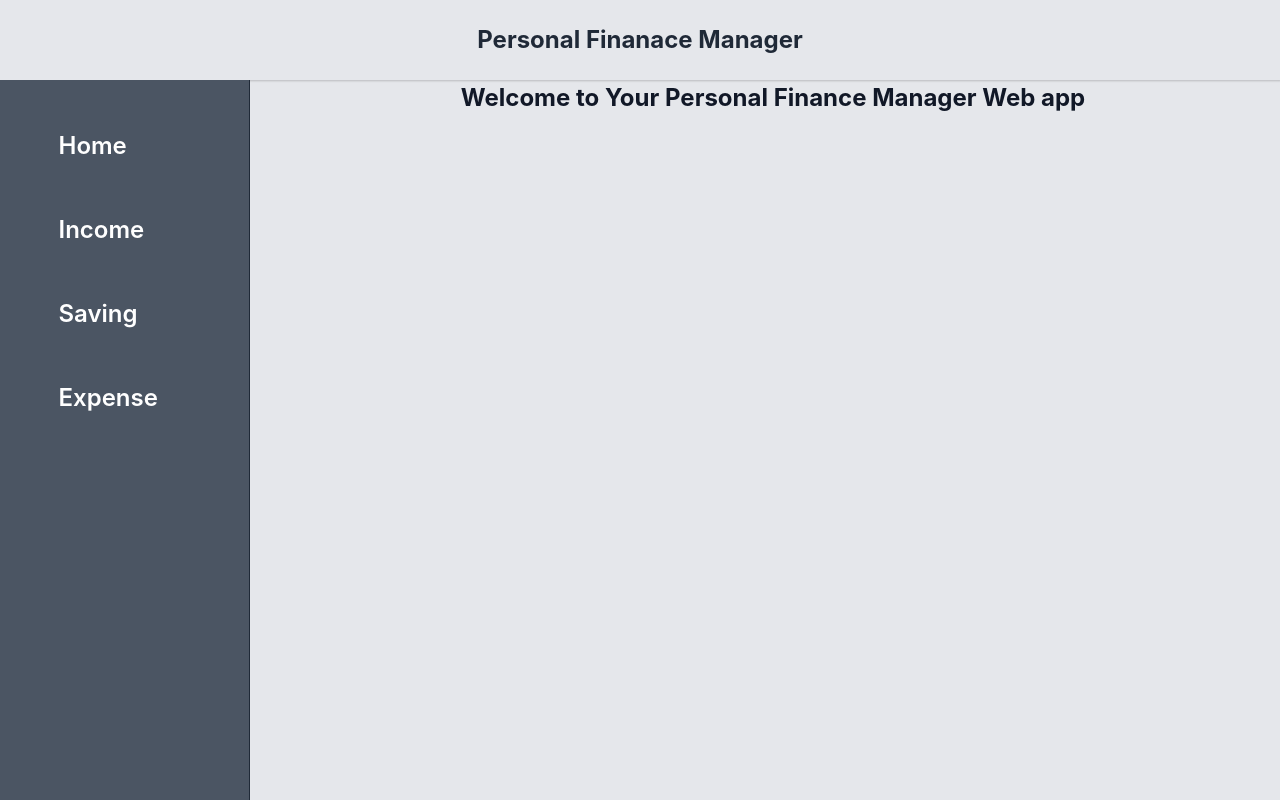
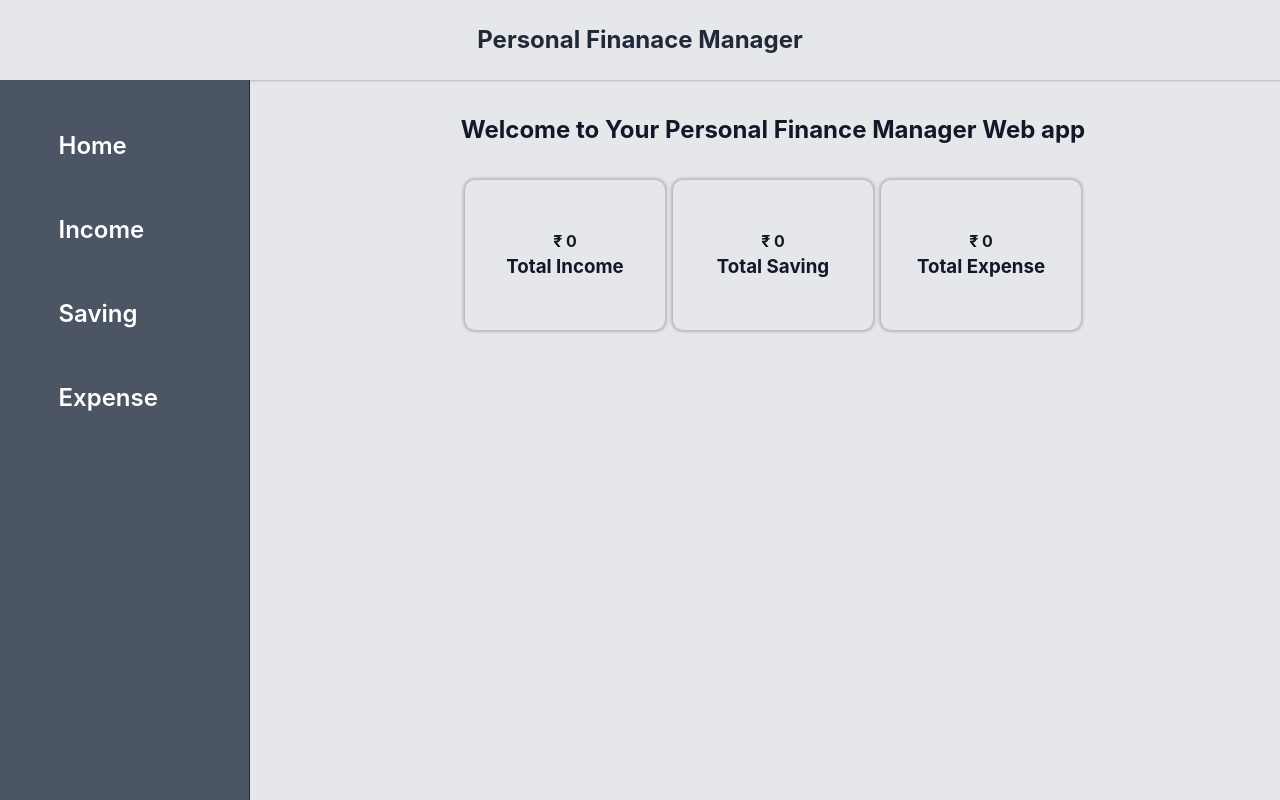
Before and after one commit to Sonualam-bot/finance-manager, a React (Vite) app in the folder finance-manager/: page / in a window 1280 px wide. Built offline with nearby package versions, Linux system fonts and the light colour scheme; no server answers.

Commit message:
added homepage

```diff
--- a/finance-manager/src/Css/Homepage.css
+++ b/finance-manager/src/Css/Homepage.css
@@ -1,4 +1,34 @@
 .homepage{
-    margin: 0 auto;
+    /* margin: 0 auto; */
+    display: flex;
+    flex-direction: column;
+    align-items: center;
+    justify-content: center;
+    margin-top: 2rem;
     width: 100%;
 }
+
+.parentHome{
+    display: flex;
+    gap: .5rem;
+    align-items: center;
+    justify-content: center;
+    margin-top: 2rem;
+}
+
+.childHome{
+    display: flex;
+    flex-direction: column;
+    align-items: center;
+    justify-content: center;
+    height: 150px;
+    width: 200px;
+    border-radius: 10px;
+    box-shadow: 0 0 3px 2px rgba(0,0,0,0.2);
+}
+
+.childHome:hover{
+    box-shadow: 0 0 3px 2px rgba(0,0,0,0.2);
+    scale: 1;
+
+}
--- a/finance-manager/src/pages/Homepage.jsx
+++ b/finance-manager/src/pages/Homepage.jsx
@@ -1,9 +1,32 @@
+import { useSelector } from "react-redux";
 import "../Css/Homepage.css";
 
 function Homepage() {
+  const income = useSelector((state) => state.incomeSlice.incomeDb);
+  const expense = useSelector((state) => state.expenseSlice.expenseDb);
+  const saving = useSelector((state) => state.savingSlice.savingDb);
+
+  const totalIncome = income?.reduce((acc, curr) => acc + curr.amount, 0);
+  const totalSavings = saving?.reduce((acc, curr) => acc + curr.amount, 0);
+  const totalExpenses = expense?.reduce((acc, curr) => acc + curr.amount, 0);
+
   return (
     <div className="homepage">
       <h2>Welcome to Your Personal Finance Manager Web app</h2>
+      <div className="parentHome">
+        <div className="childHome">
+          <h4>₹ {totalIncome}</h4>
+          <h3>Total Income </h3>
+        </div>
+        <div className="childHome">
+          <h4>₹ {totalSavings}</h4>
+          <h3>Total Saving </h3>
+        </div>
+        <div className="childHome">
+          <h4>₹ {totalExpenses}</h4>
+          <h3>Total Expense </h3>
+        </div>
+      </div>
     </div>
   );
 }
```
Also changed, not shown: finance-manager/src/pages/Container.jsx (added, +10 -0 lines).
